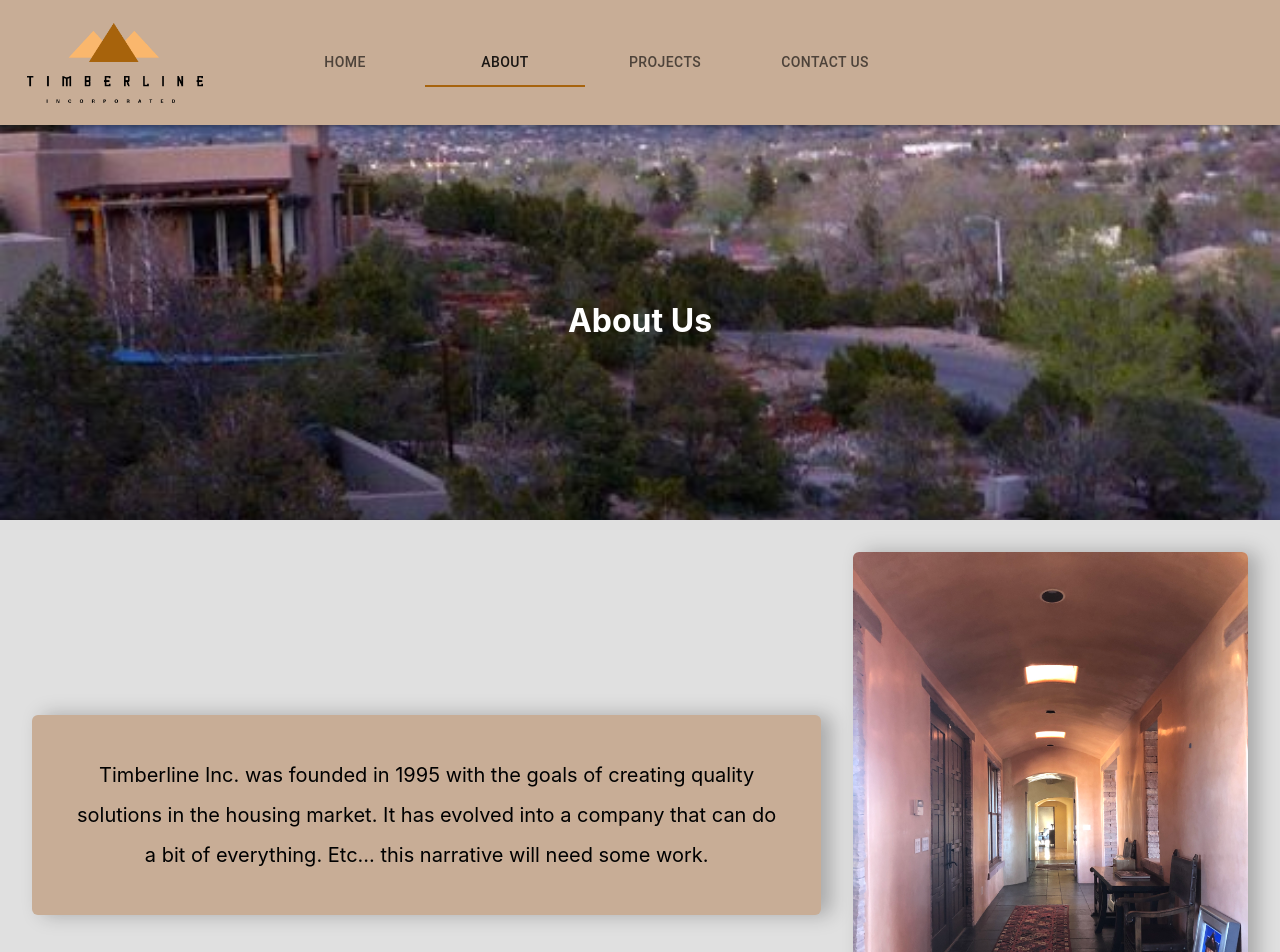
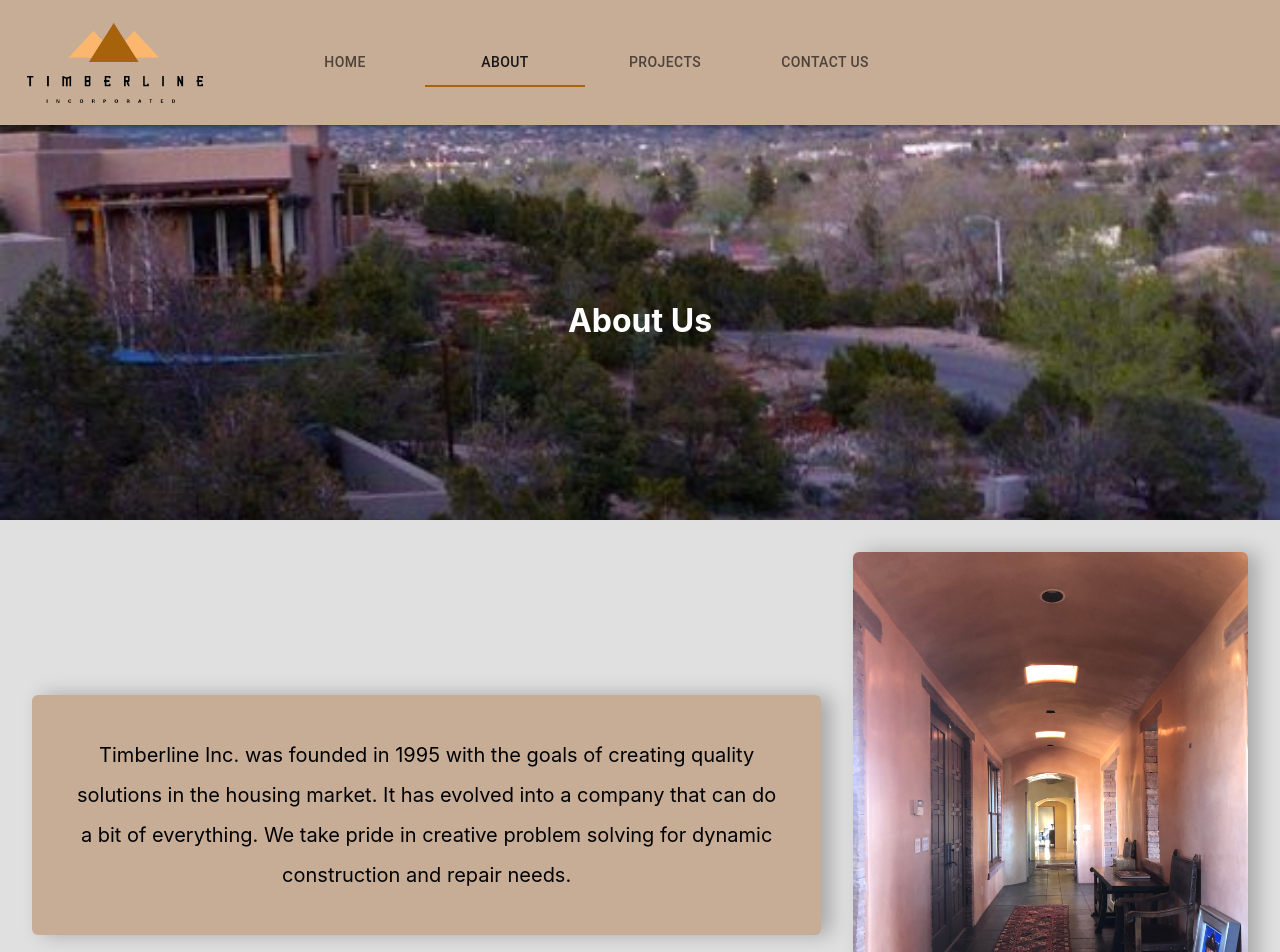
Before and after one commit to N-Gibson/Timberline, a React (Create React App) app: page /about in a window 1280 px wide. Shown: the top 952 px of the page. Built offline with nearby package versions, Linux system fonts and the light colour scheme.

Commit message:
Update about narrative

```diff
--- a/src/@timberline/Components/About/index.tsx
+++ b/src/@timberline/Components/About/index.tsx
@@ -19,8 +19,8 @@ const About: React.FC<AboutProps> = () => {
           <p className="about_article_text">
             Timberline Inc. was founded in 1995 with the goals of creating
             quality solutions in the housing market. It has evolved into a
-            company that can do a bit of everything. Etc... this narrative will
-            need some work.
+            company that can do a bit of everything. We take pride in creative
+            problem solving for dynamic construction and repair needs.
           </p>
           <img
             className="about_main_image"
```
